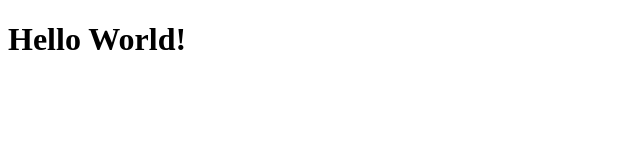
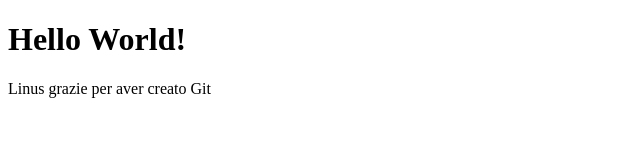
Before and after one commit to FedericoCapitani/htmlcss-hello, a plain HTML site: page index.html in a window 1280 px wide. Shown: the whole page, without its empty margins (0-640 px from the left). Drawn offline with Linux system fonts and the light colour scheme.

Commit message:
creare testo Linus

```diff
--- a/index.html
+++ b/index.html
@@ -8,5 +8,8 @@
 </head>
 <body>
     <h1>Hello World!</h1>
+    <p>
+        Linus grazie per aver creato Git
+    </p>
 </body>
 </html>
```
